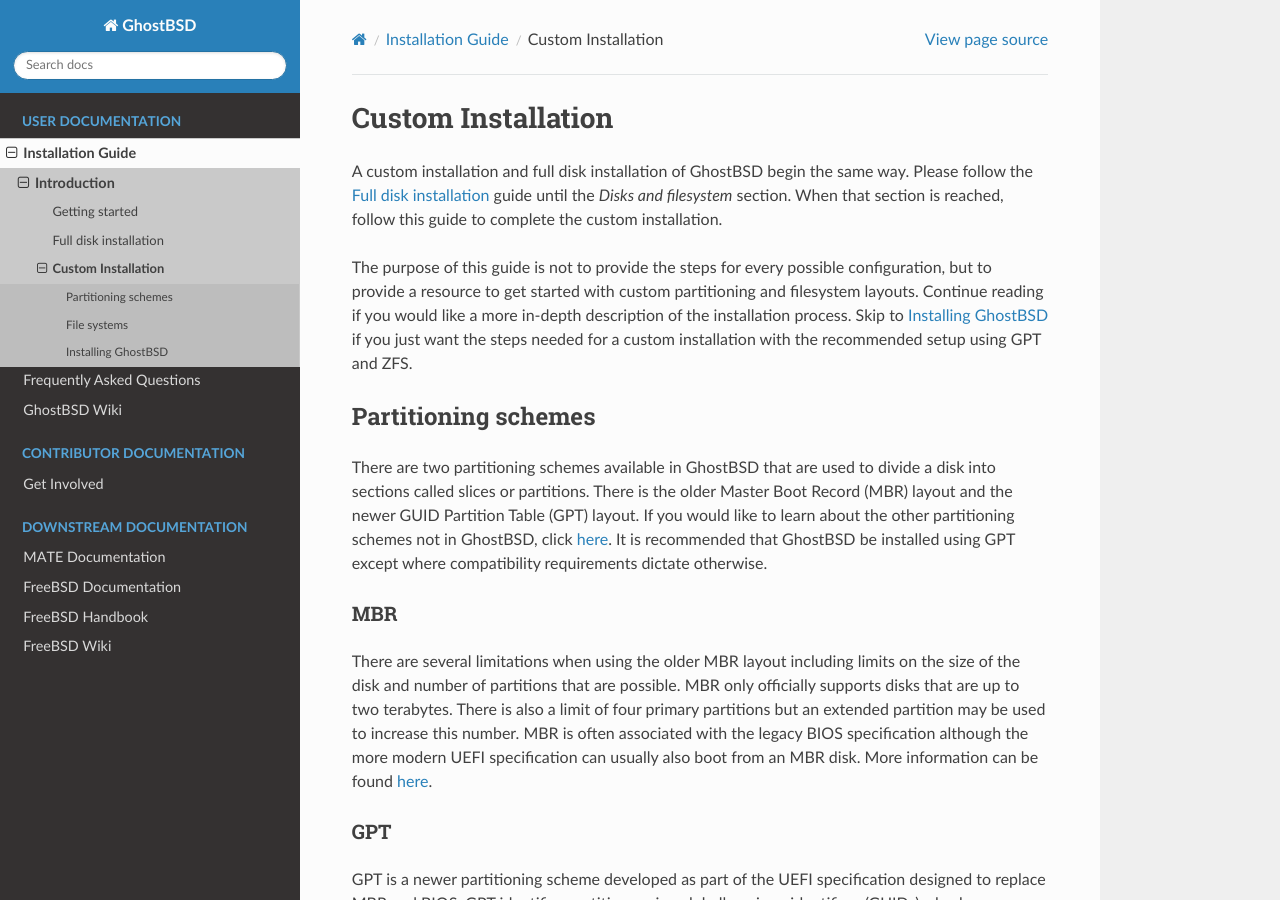
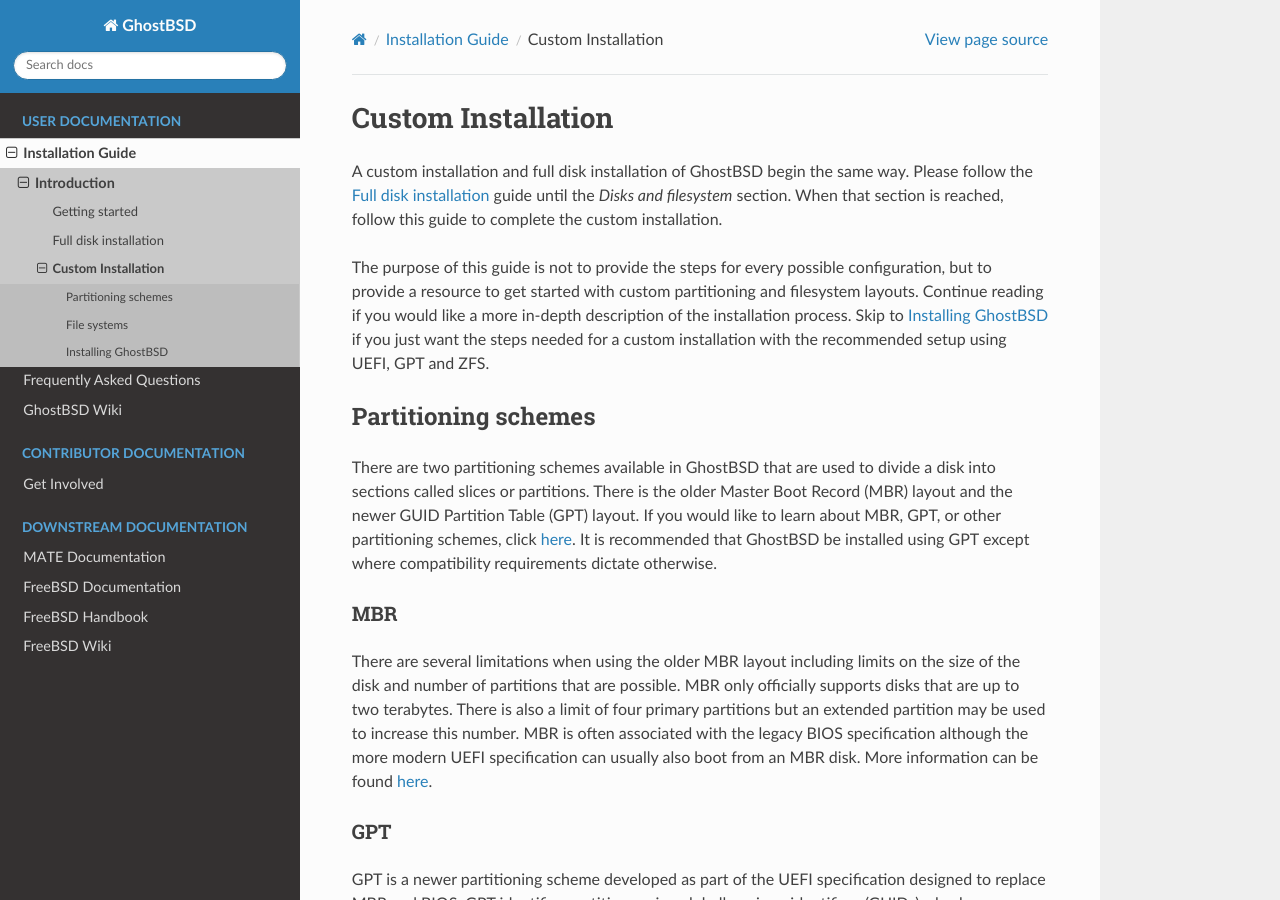
Before and after one commit to ghostbsd/documentation, a Sphinx documentation site: the page built from source/user/installation-guide/custom-installation.md, in a window 1280 px wide and 900 px high. Built offline with Sphinx 7.4.7 and the Read the Docs theme 2.0.0, drawn with Linux system fonts in a browser that asks for light colours; some of the changed text lies outside the part shown.

Commit message:
Change notes to match the other docs.

```diff
--- a/source/user/installation-guide/custom-installation.md
+++ b/source/user/installation-guide/custom-installation.md
@@ -3,11 +3,11 @@
 
 A custom installation and full disk installation of GhostBSD begin the same way. Please follow the [Full disk installation](full-disk-installation.md) guide until the *Disks and filesystem* section. When that section is reached, follow this guide to complete the custom installation.
 
-The purpose of this guide is not to provide the steps for every possible configuration, but to provide a resource to get started with custom partitioning and filesystem layouts. Continue reading if you would like a more in-depth description of the installation process. Skip to [Installing GhostBSD](#installing-ghostbsd) if you just want the steps needed for a custom installation with the recommended setup using GPT and ZFS.
+The purpose of this guide is not to provide the steps for every possible configuration, but to provide a resource to get started with custom partitioning and filesystem layouts. Continue reading if you would like a more in-depth description of the installation process. Skip to [Installing GhostBSD](#installing-ghostbsd) if you just want the steps needed for a custom installation with the recommended setup using UEFI, GPT and ZFS.
 
 ## Partitioning schemes
 
-There are two partitioning schemes available in GhostBSD that are used to divide a disk into sections called slices or partitions. There is the older Master Boot Record (MBR) layout and the newer GUID Partition Table (GPT) layout. If you would like to learn about the other partitioning schemes not in GhostBSD, click [here](https://en.wikipedia.org/wiki/Disk_partitioning#Boot_partitions). It is recommended that GhostBSD be installed using GPT except where compatibility requirements dictate otherwise.
+There are two partitioning schemes available in GhostBSD that are used to divide a disk into sections called slices or partitions. There is the older Master Boot Record (MBR) layout and the newer GUID Partition Table (GPT) layout. If you would like to learn about MBR, GPT, or other partitioning schemes, click [here](https://en.wikipedia.org/wiki/Disk_partitioning#Boot_partitions). It is recommended that GhostBSD be installed using GPT except where compatibility requirements dictate otherwise.
 
 ### MBR
 
@@ -65,7 +67,9 @@
 
 Next create the ZFS root partition. Again, select the freespace and click "Create". In the "Add a Partition" dialog, select "ZFS" and enter the desired size of the partition. Click "+ Add" to create teh ZFS root partition. The installer will automatically assign the correct mount points for the partition.
 
-**Please note**: It is necessary to account for the size of the swap partition (if using one) and a small buffer at the end of the disk. The default installation allocates about 5MB for the buffer.
+:::{important}
+It is necessary to account for the size of the swap partition (if using one) and a small buffer at the end of the disk. The default installation allocates about 5MB for the buffer.
+:::
 
 ![Create the ZFS root partition.](images/custom-installation/6-zfs-partition.png)
 
```
Also changed, not shown: other parts of source/user/installation-guide/custom-installation.md (+3 -1 lines).
